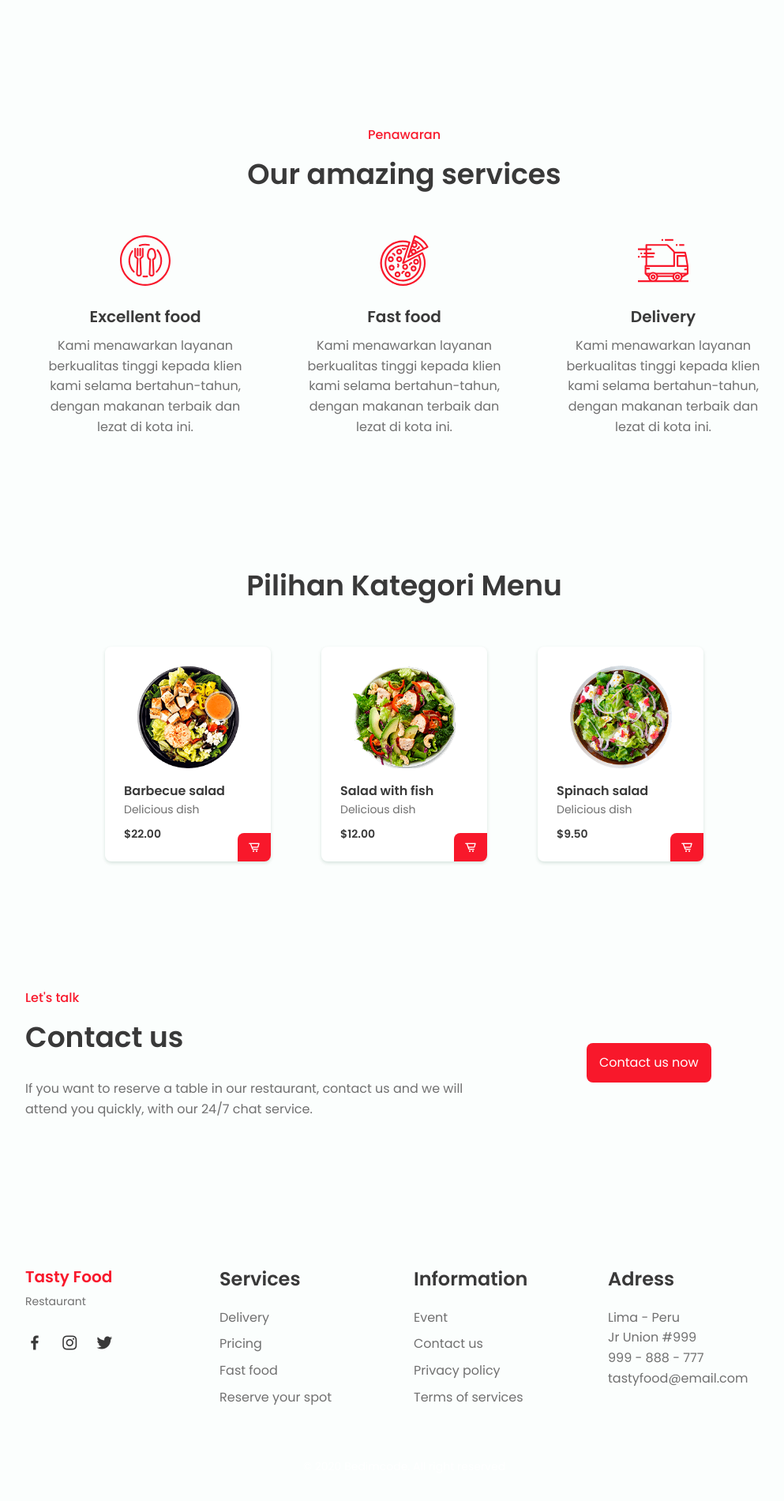
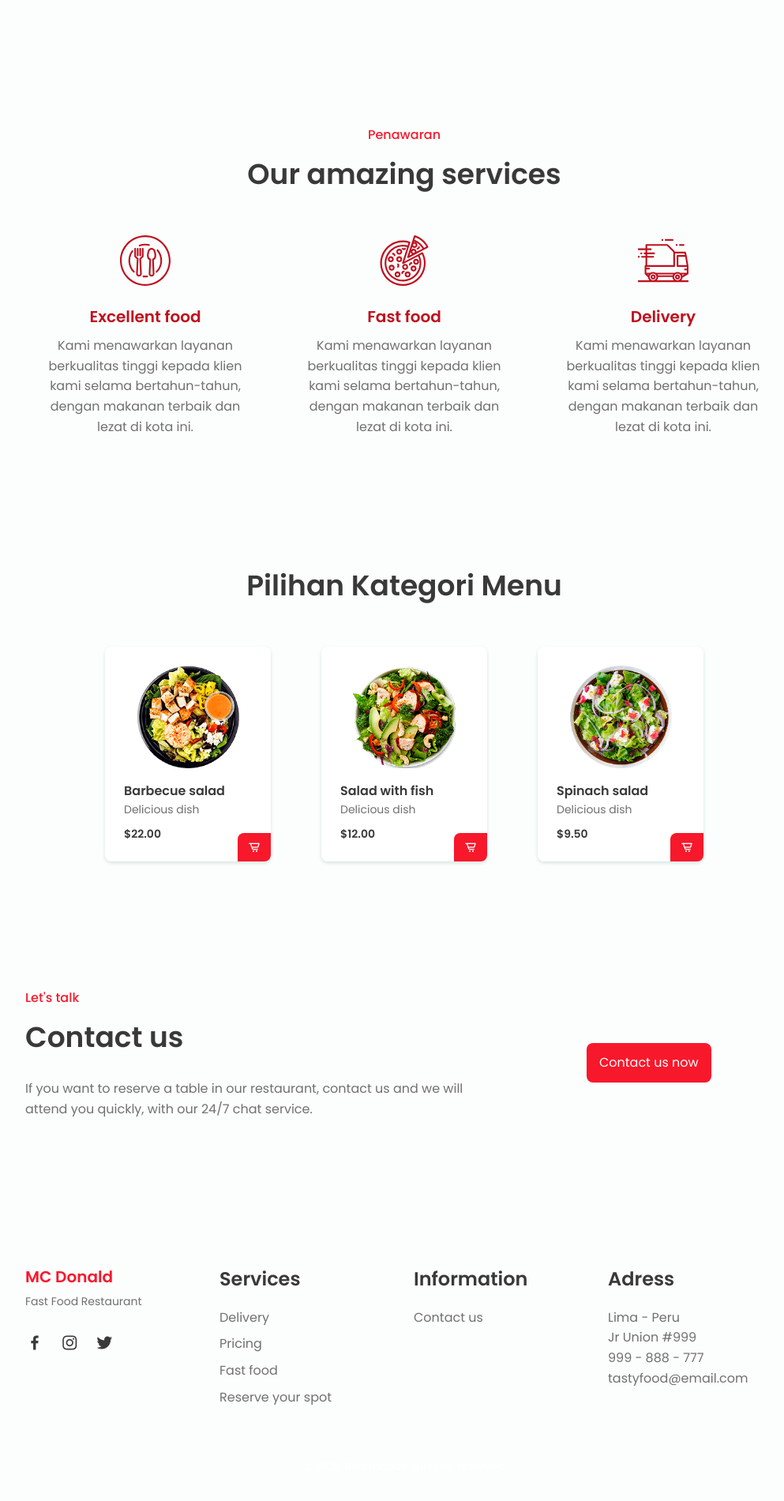
Before and after one commit to MuhRizkiP/resto123, a PHP site: page / in a window 1280 px wide. Shown: the part 1144-3045 px from the top of the page at 79% size, without its empty margins (128-1121 px from the left). Run offline with PHP 8.4, Linux system fonts and the light colour scheme.

Commit message:
editing design

```diff
--- a/assets/pelanggan/assets/css/styles.css
+++ b/assets/pelanggan/assets/css/styles.css
@@ -332,13 +332,13 @@ img {
 .services__img {
   width: 64px;
   height: 64px;
-  fill: var(--first-color);
+  fill: var(--judulatas);
   margin-bottom: var(--mb-2);
 }
 
 .services__title {
   font-size: var(--h3-font-size);
-  color: var(--title-color);
+  color: var(--judulatas);
   margin-bottom: var(--mb-1);
 }
 
--- a/index.html
+++ b/index.html
@@ -473,12 +473,12 @@
     <footer class="footer section bd-container">
       <div class="footer__container bd-grid">
         <div class="footer__content">
-          <a href="#" class="footer__logo">Tasty Food</a>
-          <span class="footer__description">Restaurant</span>
+          <a href="#" class="footer__logo">MC Donald</a>
+          <span class="footer__description">Fast Food Restaurant</span>
           <div>
-            <a href="#" class="footer__social"><i class="bx bxl-facebook"></i></a>
-            <a href="#" class="footer__social"><i class="bx bxl-instagram"></i></a>
-            <a href="#" class="footer__social"><i class="bx bxl-twitter"></i></a>
+            <a href="http://www.facebook.com/McDonaldsID" class="footer__social"><i class="bx bxl-facebook"></i></a>
+            <a href="http://instagram.com/mcdonaldsid" class="footer__social"><i class="bx bxl-instagram"></i></a>
+            <a href="https://twitter.com/mcdonalds_id" class="footer__social"><i class="bx bxl-twitter"></i></a>
           </div>
         </div>
 
@@ -495,10 +495,7 @@
         <div class="footer__content">
           <h3 class="footer__title">Information</h3>
           <ul>
-            <li><a href="#" class="footer__link">Event</a></li>
             <li><a href="#" class="footer__link">Contact us</a></li>
-            <li><a href="#" class="footer__link">Privacy policy</a></li>
-            <li><a href="#" class="footer__link">Terms of services</a></li>
           </ul>
         </div>
 
```
